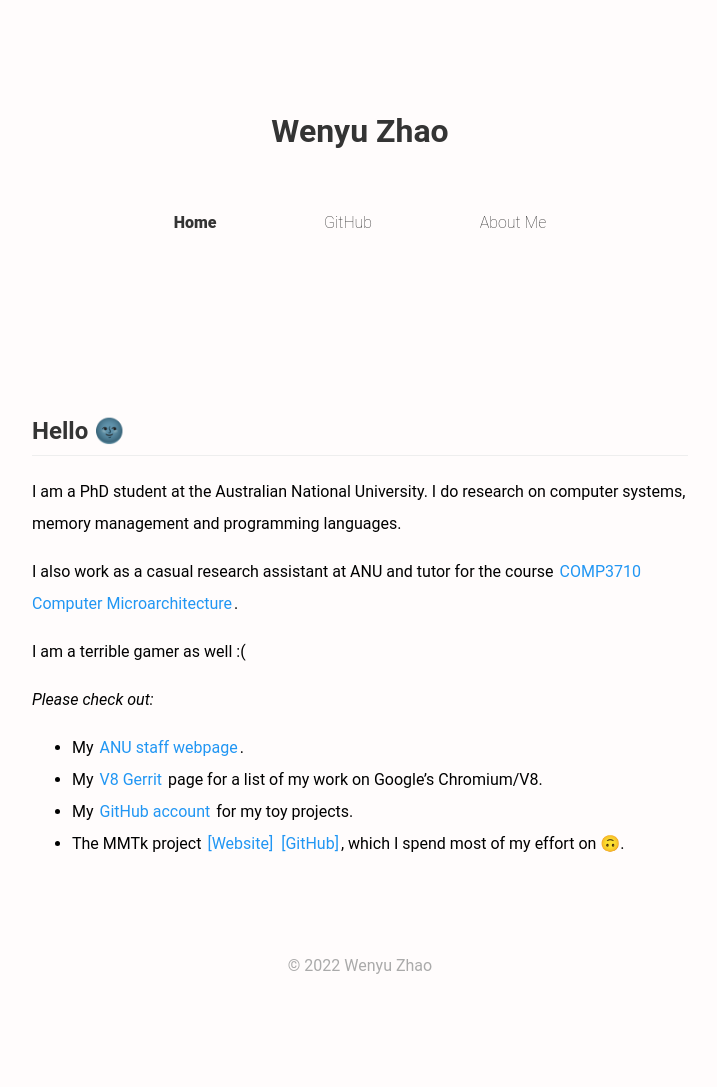
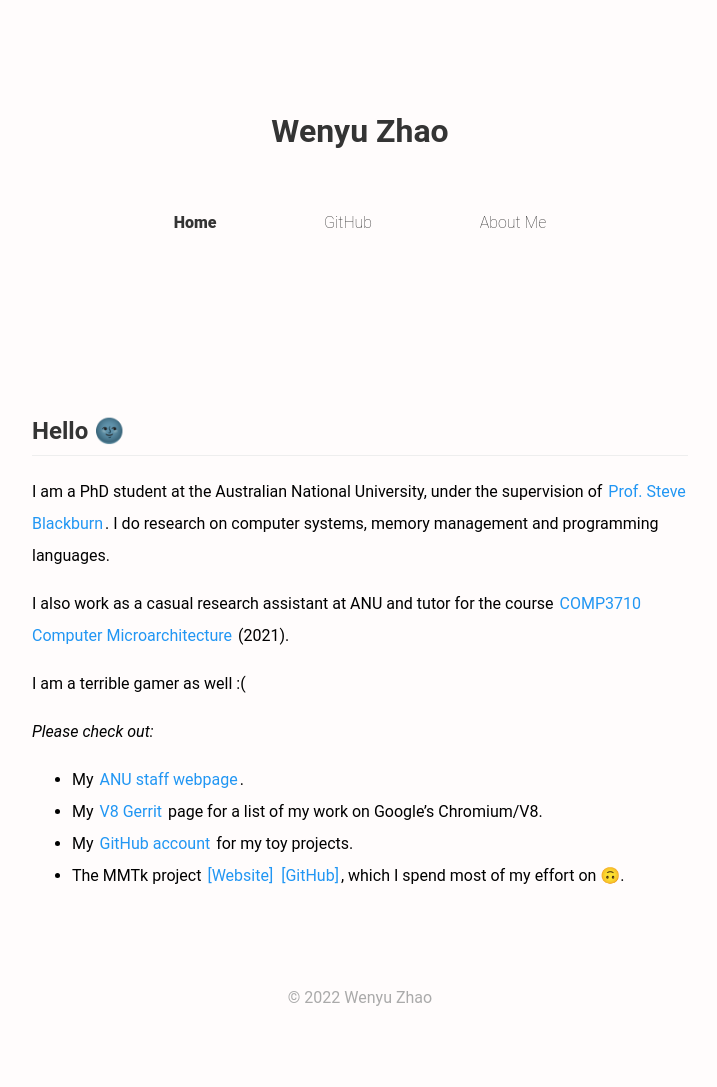
Before and after one commit to wenyuzhao/wenyuzhao.github.io, a Jekyll site: the page built from index.md, in a window 1280 px wide. Shown: the whole page, without its empty margins (280-997 px from the left). Built offline with Jekyll 4.4.1, drawn with Linux system fonts in a browser that asks for light colours; our own code applies the rules of GitHub Pages for plain Markdown files; before the commit the page ends 1055 px from its top, so only the background shows below that.

Commit message:
Update index.md

```diff
--- a/index.md
+++ b/index.md
@@ -7,10 +7,10 @@ keywords: Wenyu,Zhao,Wenyu Zhao,ANU,Computer Science
 
 # Hello 🌚
 
-I am a PhD student at the Australian National University.
+I am a PhD student at the Australian National University, under the supervision of [Prof. Steve Blackburn](https://users.cecs.anu.edu.au/~steveb).
 I do research on computer systems, memory management and programming languages.
 
-I also work as a casual research assistant at ANU and tutor for the course [COMP3710 Computer Microarchitecture](https://cs.anu.edu.au/courses/comp3710-uarch).
+I also work as a casual research assistant at ANU and tutor for the course [COMP3710 Computer Microarchitecture](https://cs.anu.edu.au/courses/comp3710-uarch) (2021).
 
 I am a terrible gamer as well :(
 
```
